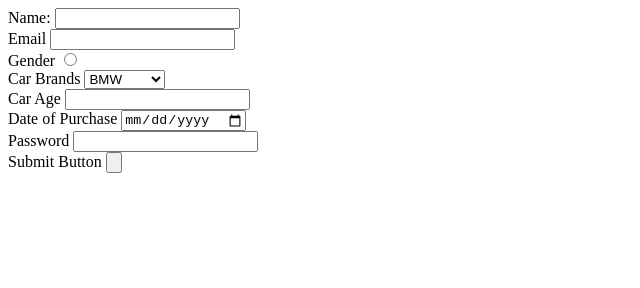
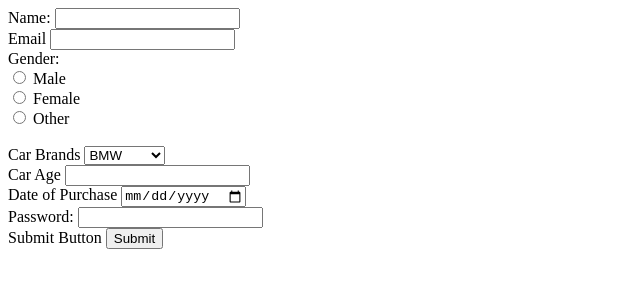
Before and after one commit to acciojob/car-insurance-form-panwarvipul00, a website: page main.html in a window 1280 px wide. Shown: the whole page, without its empty margins (0-640 px from the left). Drawn offline with Linux system fonts and the light colour scheme.

Commit message:
created a submission

```diff
--- a/main.html
+++ b/main.html
@@ -7,7 +7,7 @@
 </head>
 
 <body>
-	<form>
+	<form method="post">
 		<label for="name">Name:</label>
   <input type="text" id="name" name="name" required>
 
@@ -15,8 +15,16 @@
 		<label for="email">Email</label>
 		<input type="email" id="email" required>
 		<br>
-		<label for ="gender">Gender</label>
-		<input type="radio" id="gender" name="Gender" required>
+		<label>Gender:</label><br>
+<input type="radio" id="male" name="gender" value="male">
+<label for="male">Male</label><br>
+
+<input type="radio" id="female" name="gender" value="female">
+<label for="female">Female</label><br>
+
+<input type="radio" id="other" name="gender" value="other">
+<label for="other">Other</label><br>
+
 		<br>
 		<label for="cars">Car Brands</label>
 		<select name="cars" id="cars">
@@ -32,12 +40,11 @@
 		<label for="dop">Date of Purchase</label>
 		<input type="date" id="dop" name="date" required>
 		<br>
-		<label for="dop">Password</label>
+		<label for="password">Password:</label>
 		<input type="password" id="password" name="password" required>
 		<br>
 		<label for="button">Submit Button</label>
-		<input type="button" id="button" name="button" required>
-		<br>
+		<button type="submit">Submit</button>
 
 	</form>
 	<!-- the entire body must be written by student -->
```
